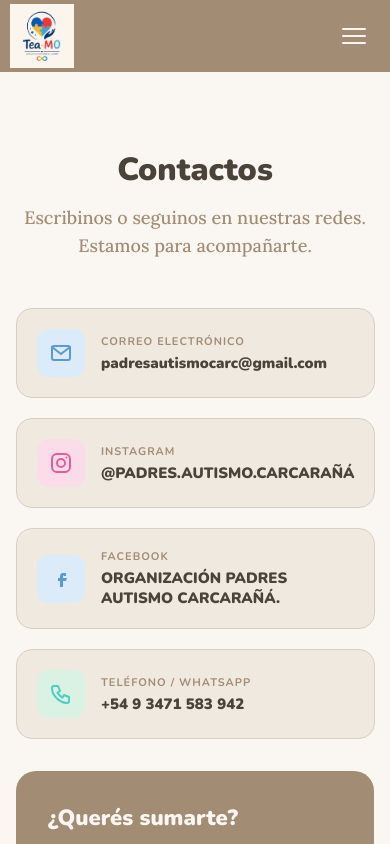
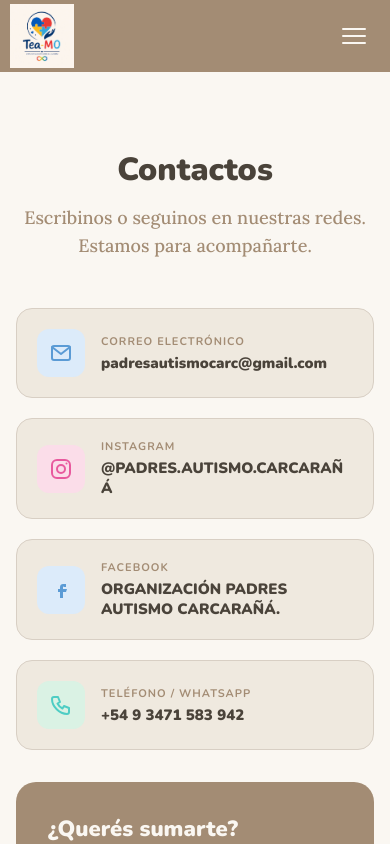
Before and after one commit to Matias2109A/Paginatea, a React (Vite) app in the folder PaginaTea/: page /contactos in a window 390 px wide. Shown: the top 844 px of the page. Built offline with nearby package versions, Linux system fonts and the light colour scheme.

Commit message:
arreglo nav y otra cosas arregladas

```diff
--- a/PaginaTea/src/components/Nav.css
+++ b/PaginaTea/src/components/Nav.css
@@ -15,14 +15,14 @@ nav img {
     margin: 10px;
 }
 
-ul {
+nav ul {
     display: flex;
     align-items: center;
     gap: 2rem;
     margin: 3rem;
 }
 
-a {
+nav a {
     text-decoration: none;
     color: var(--bg-princ);
     font-size: 14px;
@@ -62,7 +62,7 @@ a {
         display: flex;
     }
 
-    ul {
+    nav ul {
         display: none;
         flex-direction: column;
         align-items: stretch;
@@ -77,7 +77,7 @@ a {
         z-index: 10;
     }
 
-    ul.nav-abierto {
+    nav ul.nav-abierto {
         display: flex;
     }
 
--- a/PaginaTea/src/index.css
+++ b/PaginaTea/src/index.css
@@ -79,3 +79,8 @@ main {
   opacity: 0.6;
   cursor: not-allowed;
 }
+
+a {
+  text-decoration: none;
+  color: inherit;
+}
--- a/PaginaTea/src/pages/Contactos.css
+++ b/PaginaTea/src/pages/Contactos.css
@@ -94,6 +94,16 @@
     color: var(--acents);
 }
 
+.contact-card > div {
+  min-width: 0;
+  flex: 1;
+}
+
+.contact-value {
+  overflow-wrap: anywhere;
+  word-break: break-word;
+}
+
 .contactos-cta {
     width: 100%;
     max-width: 800px;
```
